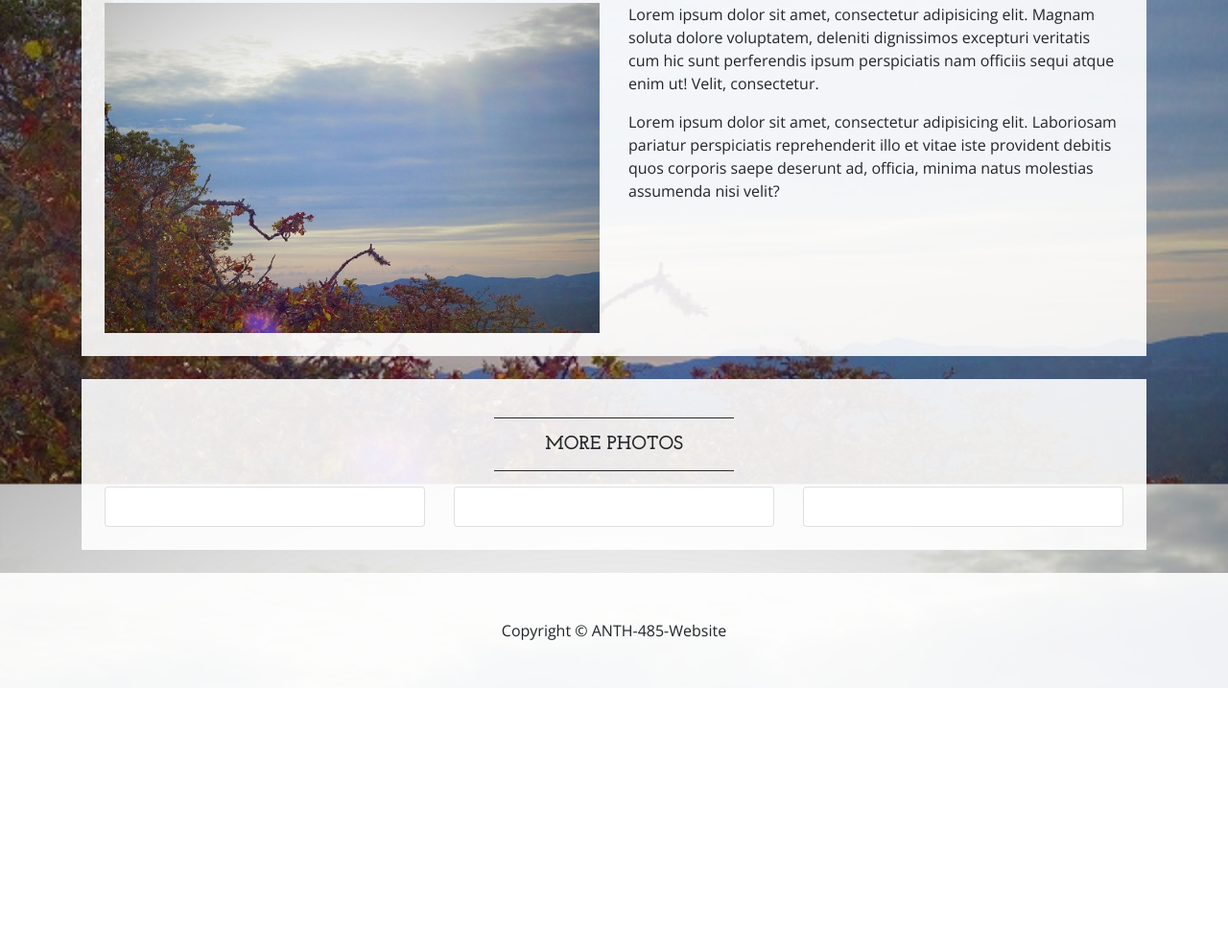
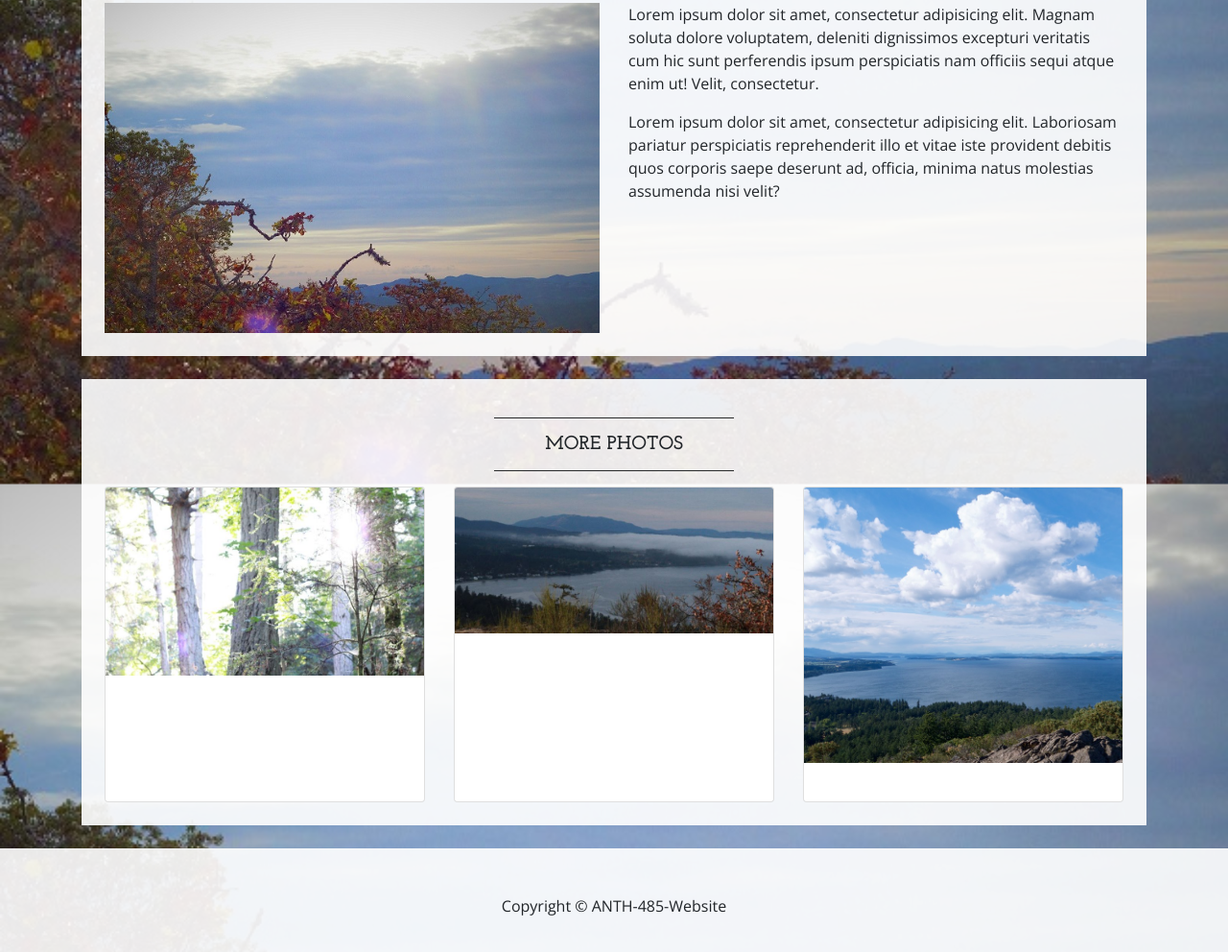
Before and after one commit to kaylynnesparks/ANTH-485-Website, a website: page PKOLS.html in a window 1280 px wide. Shown: the part 349-1341 px from the top of the page at 96% size. Before the commit the page ends 1066 px from the top, so only its background shows below. Drawn offline with nearby package versions, Linux system fonts and the light colour scheme.

Commit message:
Update PKOLS.html

```diff
--- a/PKOLS.html
+++ b/PKOLS.html
@@ -83,21 +83,21 @@
         <div class="row">
           <div class="col-md-4 mb-4 mb-md-0">
             <div class="card h-100">
-              <img class="card-img-top" src="img/MD_Blog3" alt="">
+              <img class="card-img-top" src="img/MD_Blog3.JPG" alt="">
               <div class="card-body text-center">
               </div>
             </div>
           </div>
           <div class="col-md-4 mb-4 mb-md-0">
             <div class="card h-100">
-              <img class="card-img-top" src="img/MD_Blog2" alt="">
+              <img class="card-img-top" src="img/MD_Blog2.JPG" alt="">
               <div class="card-body text-center">
               </div>
             </div>
           </div>
           <div class="col-md-4">
             <div class="card h-100">
-              <img class="card-img-top" src="img/Mount_Doug1" alt="">
+              <img class="card-img-top" src="img/Mount_Doug1.jpg" alt="">
               <div class="card-body text-center">
 
               </div>
```
